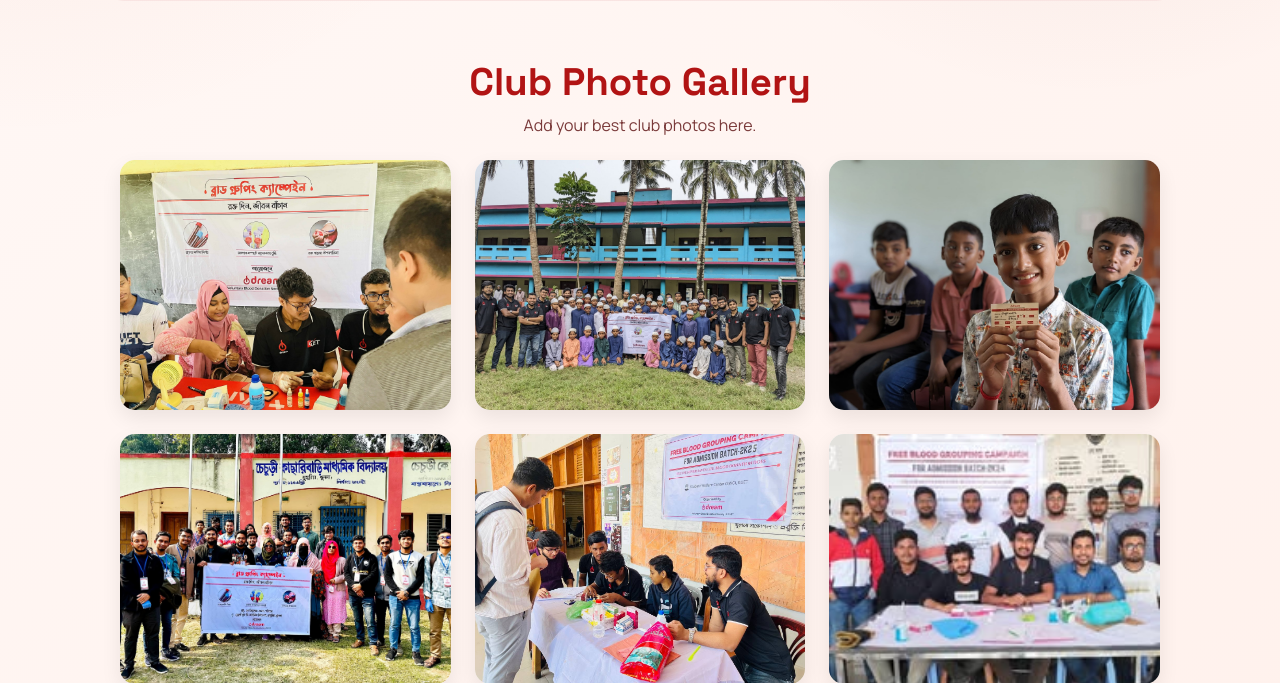
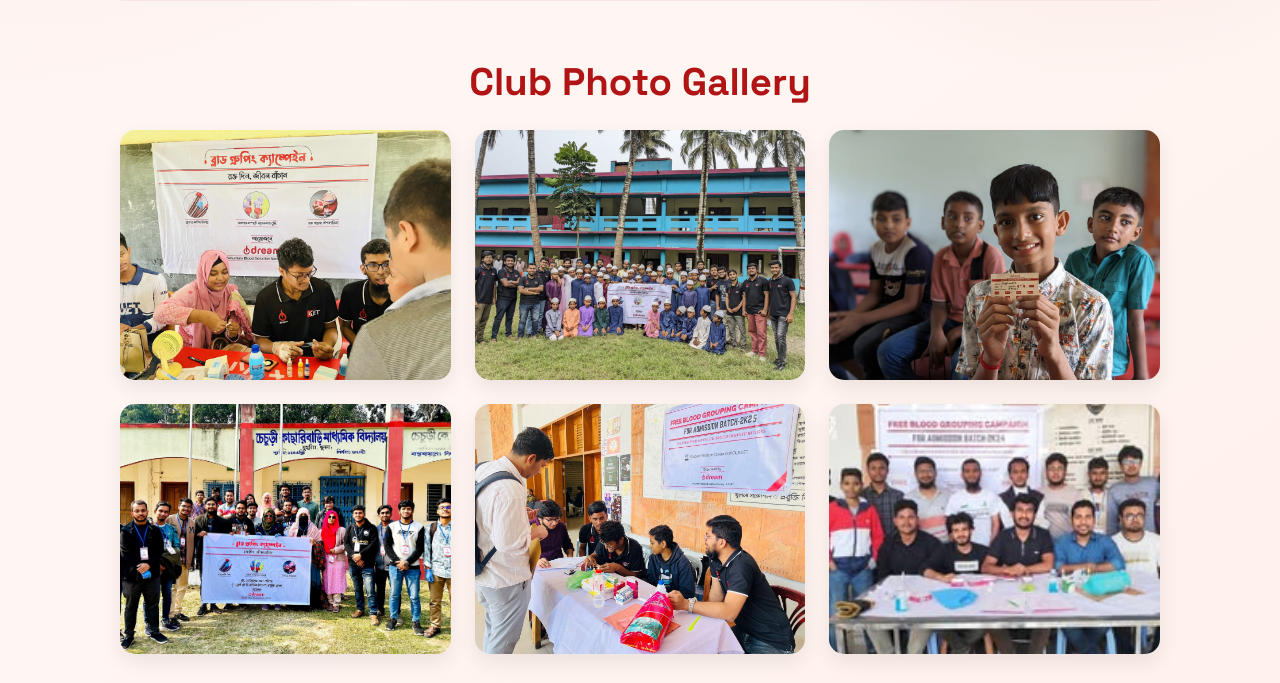
Before and after one commit to Tamal-Ghosh/DREAM-CLUB-WEBSITE, a PHP site: page /home.php in a window 1280 px wide. Shown: the part 495-1178 px from the top of the page. Run offline with PHP 8.4, Linux system fonts and the light colour scheme.

Commit message:
final commit

```diff
--- a/src/frontend/home.php
+++ b/src/frontend/home.php
@@ -21,7 +21,6 @@ ob_start();
     <section class="gallery" aria-label="Club photo gallery">
       <div class="gallery-header">
         <h2>Club Photo Gallery</h2>
-        <p>Add your best club photos here.</p>
       </div>
 
       <div class="gallery-grid">
```
Also changed, not shown: 1 other file.
